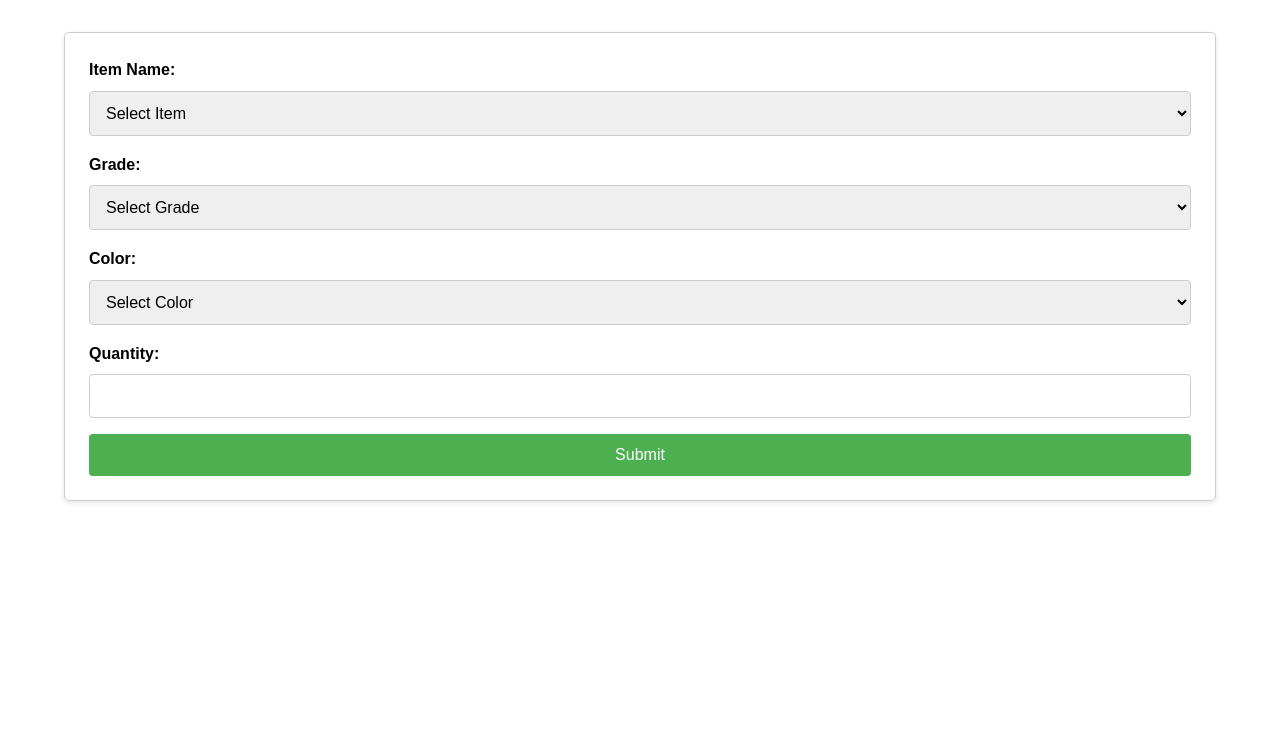
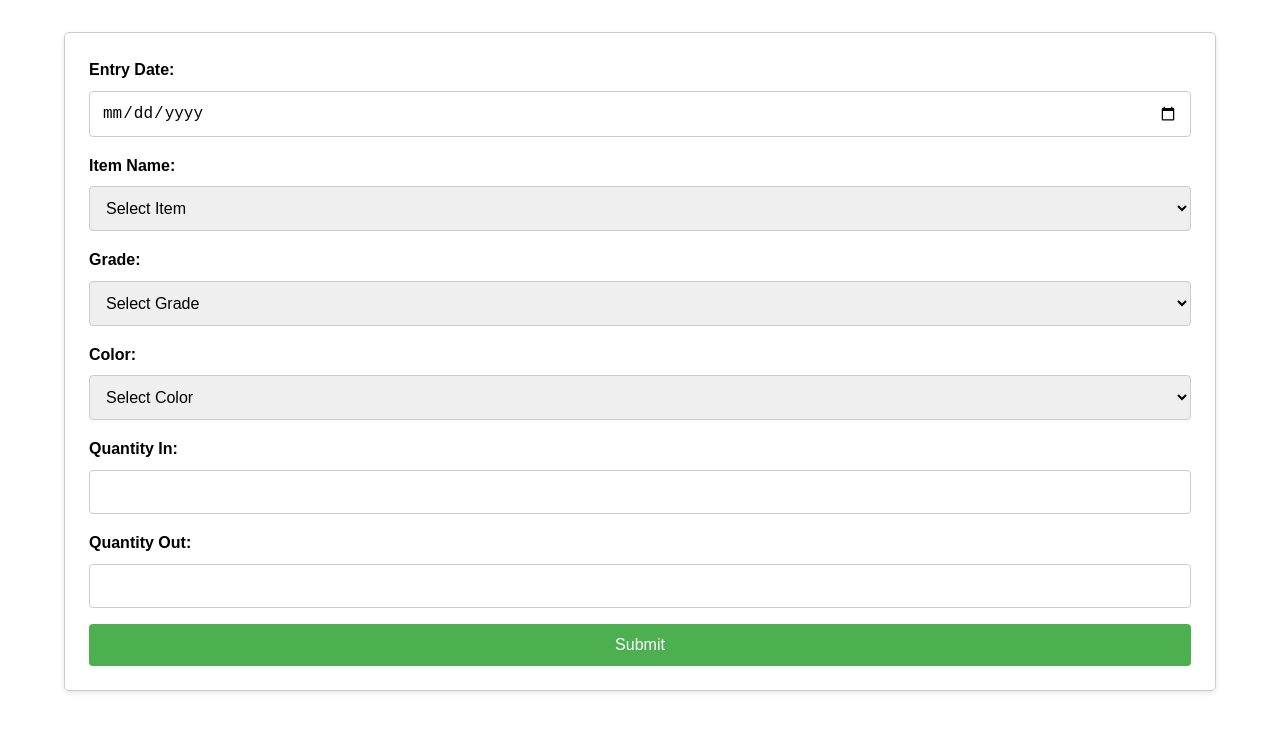
Before and after one commit to Hemalds/Hemalds.github.io, a plain HTML site: page index.html in a window 1280 px wide. Drawn offline with Linux system fonts and the light colour scheme; no server answers.

Commit message:
Update index.html

```diff
--- a/index.html
+++ b/index.html
@@ -20,6 +20,10 @@
     <div class="form-container">
         <form id="itemForm" onsubmit="submitForm(event)">
             <div class="form-group">
+                <label for="entryDate">Entry Date:</label>
+                <input type="date" id="entryDate" name="entryDate" required>
+            </div>
+            <div class="form-group">
                 <label for="itemName">Item Name:</label>
                 <select id="itemName" name="itemName" required>
                     <option value="">Select Item</option>
@@ -38,16 +42,20 @@
                 </select>
             </div>
             <div class="form-group">
-                <label for="quantity">Quantity:</label>
-                <input type="number" id="quantity" name="quantity" min="1" required>
+                <label for="quantityIn">Quantity In:</label>
+                <input type="number" id="quantityIn" name="quantityIn" min="1" required>
+            </div>
+            <div class="form-group">
+                <label for="quantityOut">Quantity Out:</label>
+                <input type="number" id="quantityOut" name="quantityOut" min="1" required>
             </div>
             <button type="submit">Submit</button>
         </form>
     </div>
 
     <script>
-        // Replace with your actual Google Apps Script Web App URL from the latest deployment
-        const scriptURL = 'https://script.google.com/macros/s/AKfycbxDZVooZ-tthKrk0GiPB0dJlMimQDBIkQ7vVS1CGvnhZssLCQ2ZiAl8skjcUAssSTqRFg/exec';
+        // Replace with your actual Google Apps Script Web App URL
+        const scriptURL = 'https://script.google.com/macros/s/AKfycbxRZzwW7Hjbc1HGl53JJHKnLeV9mr9kDO9G4IippBVENwoApR0-pfUOzJX6OKvnNi38JA/exec';
 
         // Load dropdown options when page loads
         window.onload = function() {
@@ -61,7 +69,7 @@
             console.log('Attempting to fetch from:', url);
             fetch(url, {
                 method: 'GET',
-                redirect: 'follow' // Handle potential redirects
+                redirect: 'follow'
             })
                 .then(response => {
                     console.log('Response status:', response.status);
@@ -92,7 +100,6 @@
                 console.error(`Element with ID ${elementId} not found`);
                 return;
             }
-            // Clear existing options except the default
             while (select.options.length > 1) {
                 select.remove(1);
             }
```
